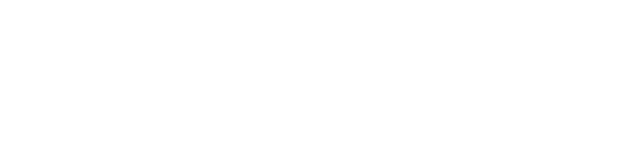
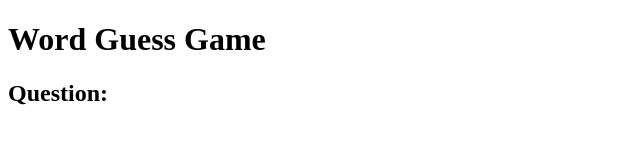
Before and after one commit to m-r-urbanic/4-Practice-Quiz, a plain HTML site: page index.html in a window 1280 px wide. Shown: the whole page, without its empty margins (0-640 px from the left). Drawn offline with Linux system fonts and the light colour scheme.

Commit message:
add basic html outline

```diff
--- a/index.html
+++ b/index.html
@@ -8,6 +8,22 @@
 </head>
 
 <body>
+    <!-- header -->
+    <header>
+        <h1>Word Guess Game</h1>
+    </header>
+
+
+    <main>
+        <!-- create card that will display randomly selected question-->
+        <div class="card questions">
+            <div class = "questions-container">
+            <div>
+            <h2>Question: <span class="questions"></span> </h2>
+            <p><span class="question"></span></p>
+        </div>
+
+    </main>
 
     <script type="text/javascript" src="./assets/js/script.js"></script>
 </body>
```
